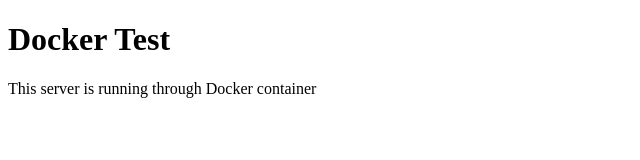
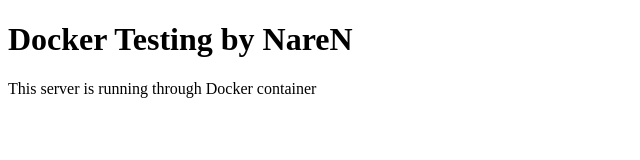
Before and after one commit to snarendevops/docker, a plain HTML site: page nginx/index.html in a window 1280 px wide. Shown: the whole page, without its empty margins (0-640 px from the left). Drawn offline with Linux system fonts and the light colour scheme.

Commit message:
Update index.html

```diff
--- a/nginx/index.html
+++ b/nginx/index.html
@@ -1,7 +1,7 @@
 <!DOCTYPE html>
 <html>
 <body>
-<h1>Docker Test</h1>
+<h1>Docker Testing by NareN</h1>
 <p>This server is running through Docker container</p>
 </body>
 </html>
```
